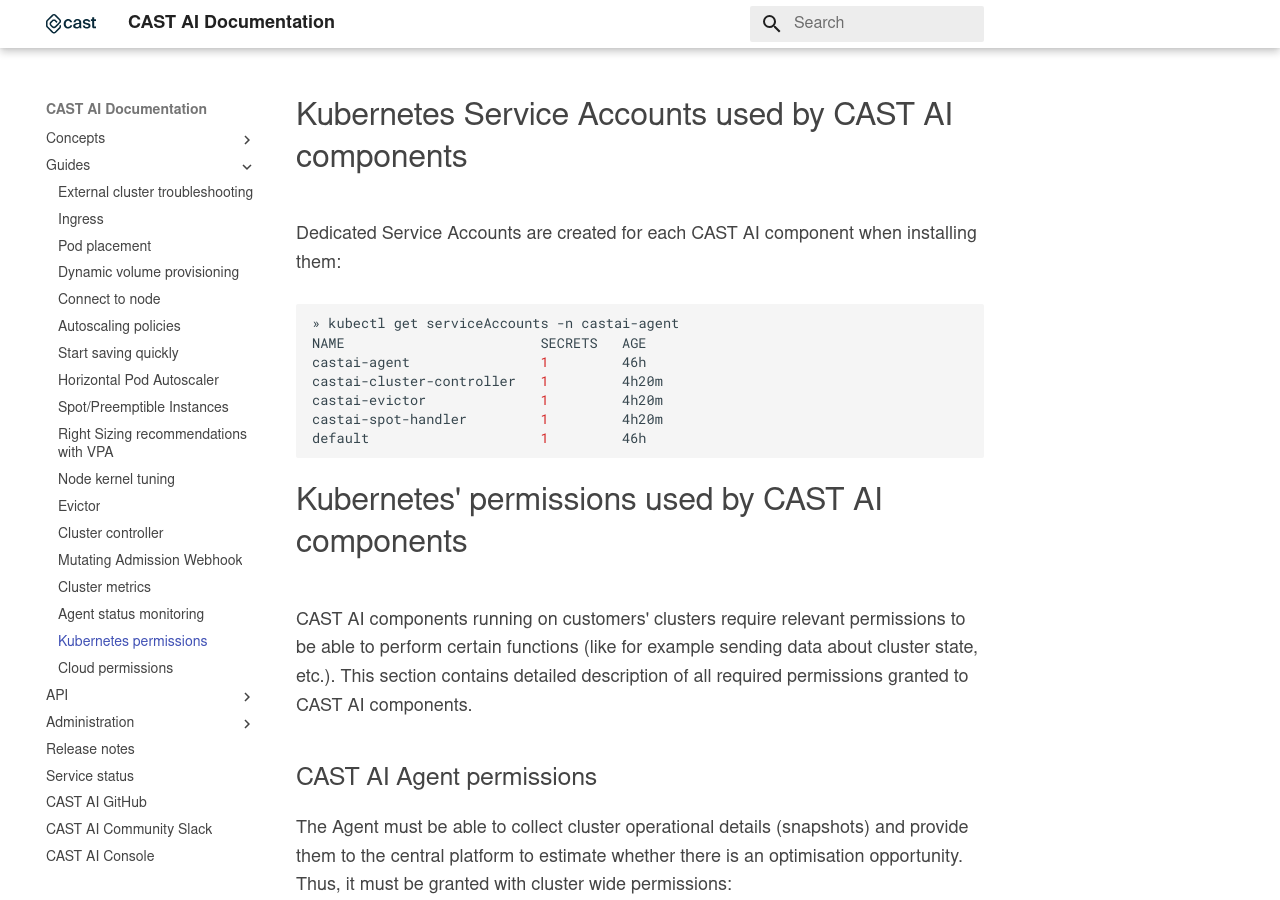
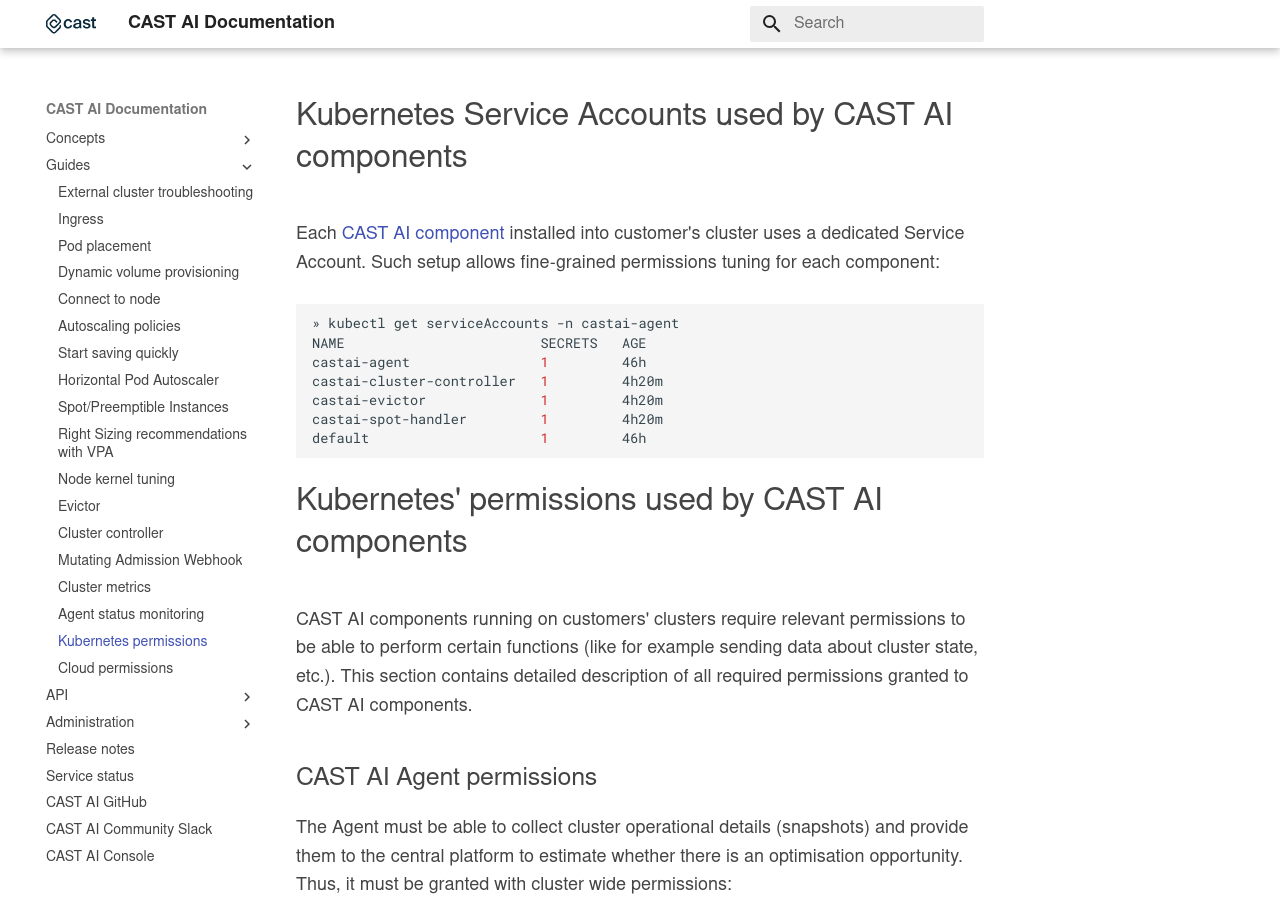
Before and after one commit to castai/docs, an MkDocs documentation site: the page built from docs/guides/kubernetes-permissions.md, in a window 1280 px wide and 900 px high. Built offline with MkDocs 1.6.1 and Material for MkDocs 9.7.7, drawn with Linux system fonts in a browser that asks for light colours; some web fonts are replaced.

Commit message:
Minor improvements

````diff
--- a/docs/guides/kubernetes-permissions.md
+++ b/docs/guides/kubernetes-permissions.md
@@ -4,7 +4,8 @@
 
 # Kubernetes Service Accounts used by CAST AI components
 
-Dedicated Service Accounts are created for each CAST AI component when installing them:
+Each [CAST AI component](../product-overview/hosted-components.md) installed into customer's cluster uses a dedicated Service Account.
+Such setup allows fine-grained permissions tuning for each component:
 ```shell
 » kubectl get serviceAccounts -n castai-agent
 NAME                        SECRETS   AGE
--- a/mkdocs.yml
+++ b/mkdocs.yml
@@ -110,8 +110,7 @@
           - product-overview/rebalancing/index.md
           - product-overview/rebalancing/preparation.md
           - 'Rebalance your cluster': product-overview/rebalancing/run.md
-      - 'Hosted Components':
-          - product-overview/concepts/hostsed-components.md
+      - 'Hosted Components': product-overview/hosted-components.md
   - 'Concepts':
       - concepts/how-it-works.md
       - concepts/cluster-lifecycle.md
````
Also changed, not shown: docs/product-overview/hosted-components.md (renamed from docs/concepts/hosted-components.md, +1 -0 lines).
